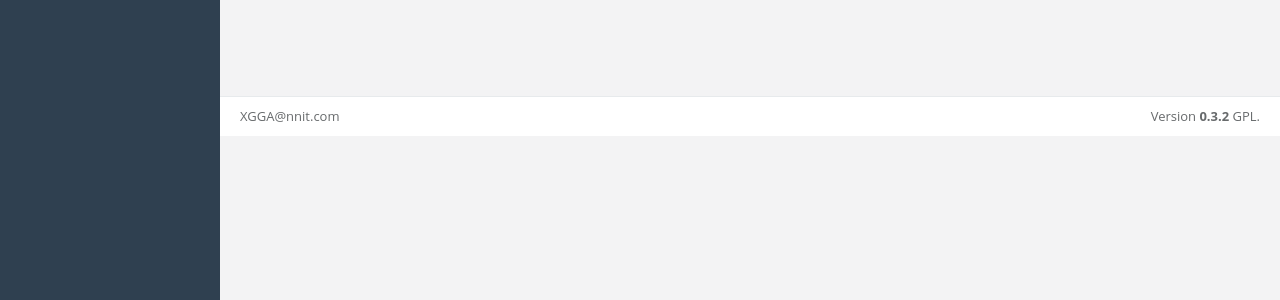
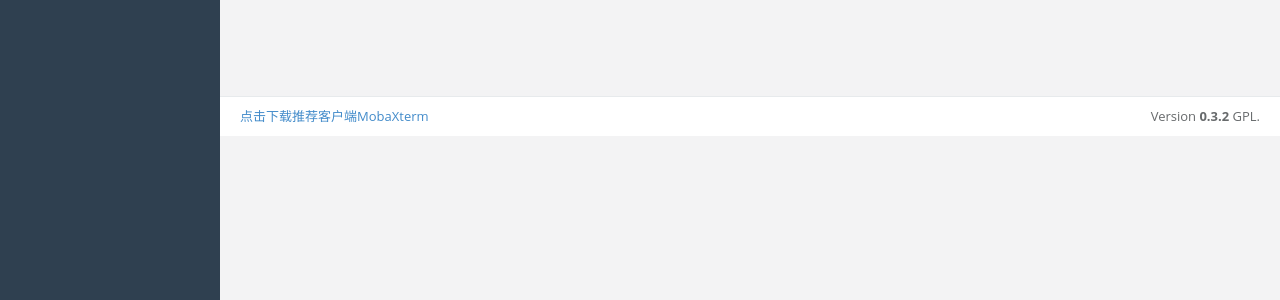
Before and after one commit to nnit-unix-cn/Janus, a Django app: page /file/download/ in a window 1280 px wide. Shown: the part 664-964 px from the top of the page. Run offline with Django 3.2, Linux system fonts and the light colour scheme; a user stored in the database is signed in; data comes from the database, SQL or seed files in the repository; data that the repository does not hold is empty; parts of the project's set-up code (start-up, migrations or seed data) failed here and were passed over; some libraries are stand-ins or nearby versions.

Commit message:
增加下载推荐客户端文案
增加下载推荐客户端文案

```diff
--- a/templates/footer.html
+++ b/templates/footer.html
@@ -3,6 +3,6 @@
         Version <strong>0.3.2</strong> GPL.
     </div>
     <div>
-        XGGA@nnit.com
+        <a href="http://mobaxterm.mobatek.net/MobaXterm_v9.1.zip">点击下载推荐客户端MobaXterm</a>
     </div>
 </div>
```
